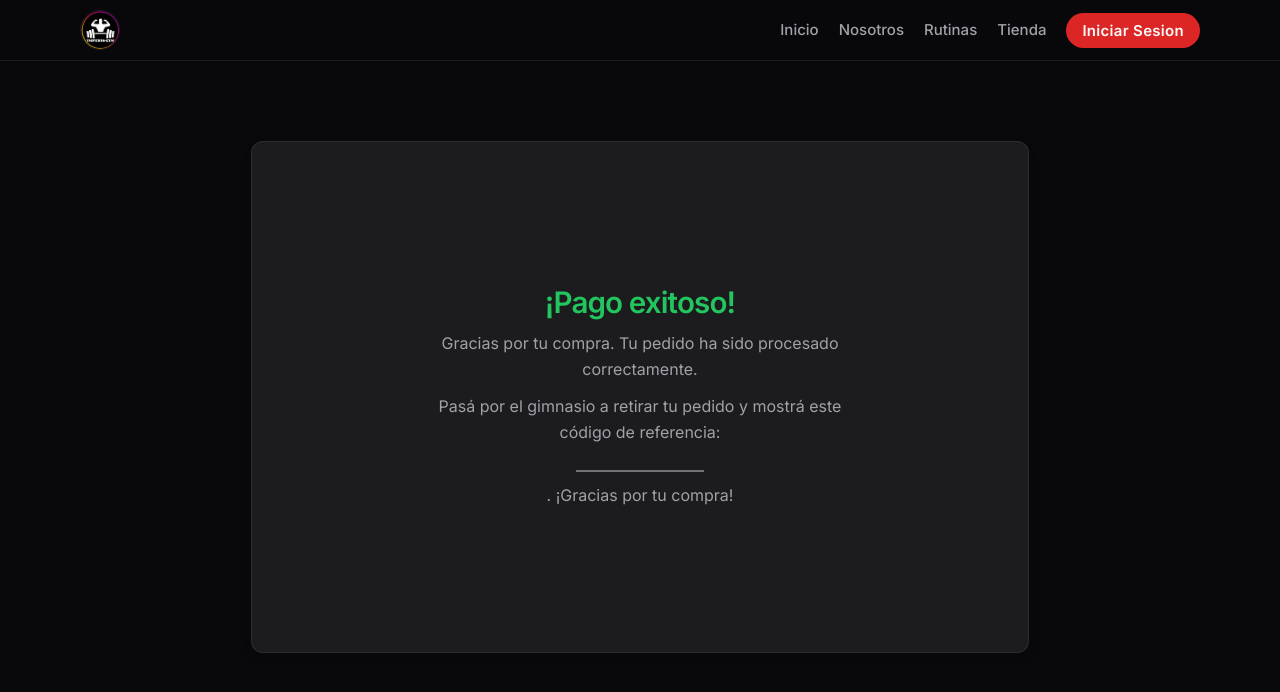
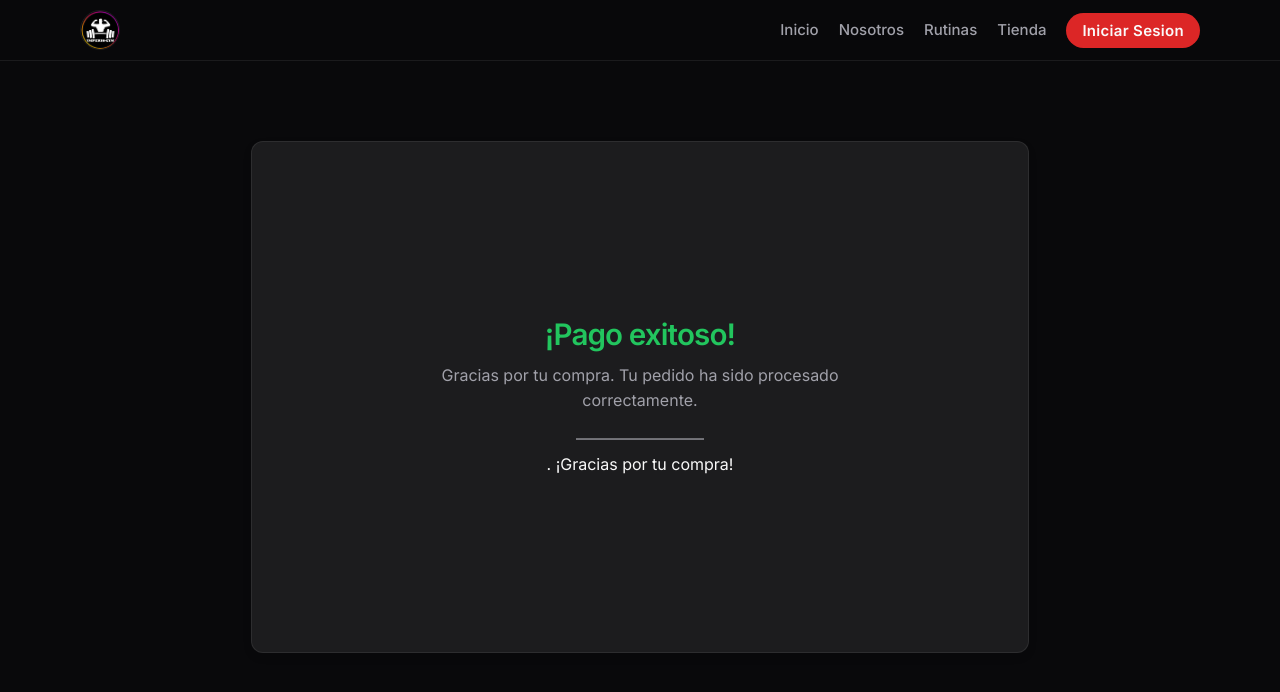
Before and after one commit to MateoBaute/imperio-gym, a React (Vite) app: page /Success in a window 1280 px wide. Shown: the top 692 px of the page. Built offline with nearby package versions, Linux system fonts and the light colour scheme.

Commit message:
Correción

```diff
--- a/src/pages/Success.jsx
+++ b/src/pages/Success.jsx
@@ -17,15 +17,12 @@ export default function Success() {
         <div className="success-container">
             <h1>¡Pago exitoso!</h1>
             <p>Gracias por tu compra. Tu pedido ha sido procesado correctamente.</p>
-            <p>
-                Pasá por el gimnasio a retirar tu pedido y mostrá este código de referencia:{' '}
                 <p>
                     {codigoReferencia
                         ? <p> Guardá este código para confirmar tu compra al retirar el producto: <strong>{codigoReferencia}</strong></p>
                         :'  ————————  '}
                 </p>
                 . ¡Gracias por tu compra!
-            </p>
         </div>
     );
 }
```
